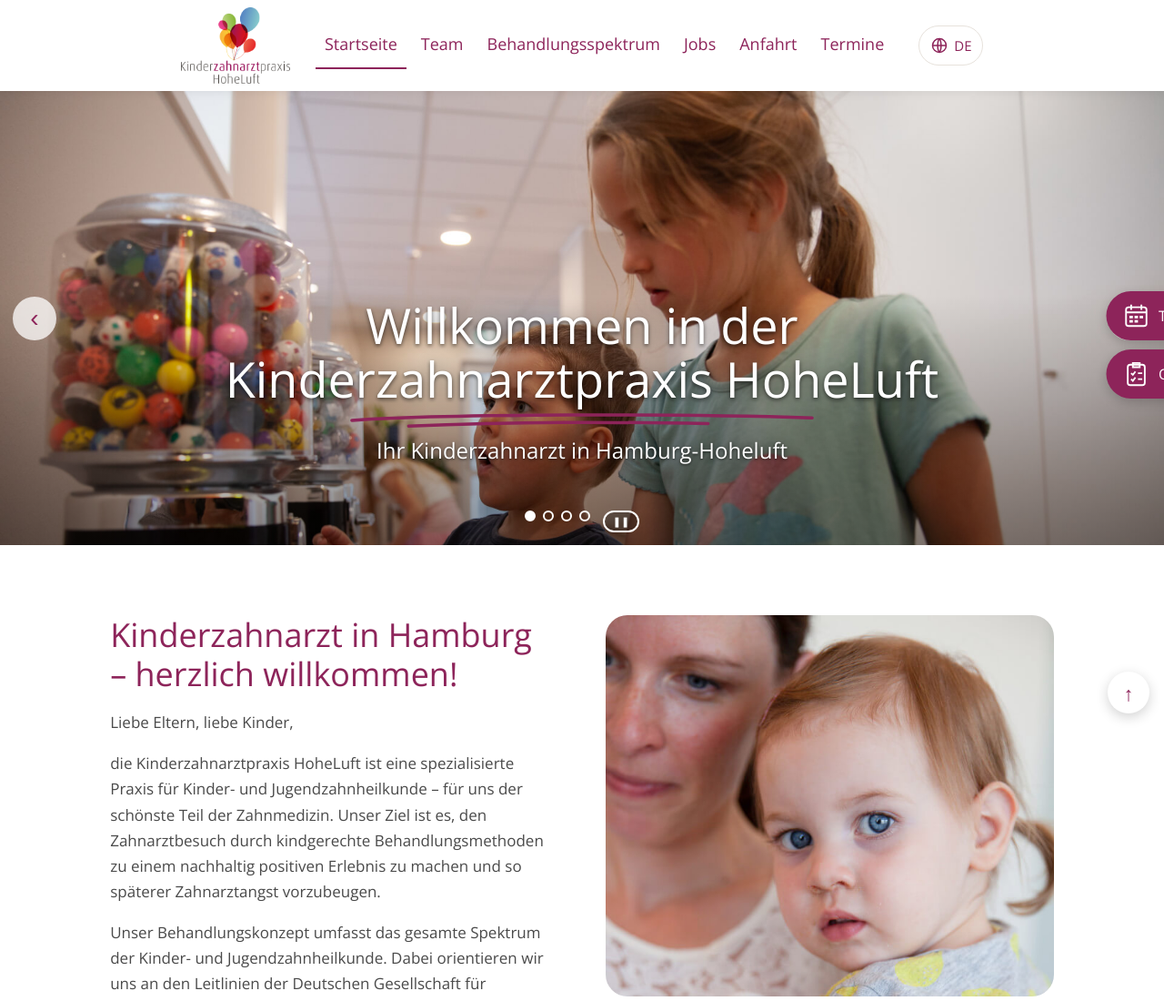
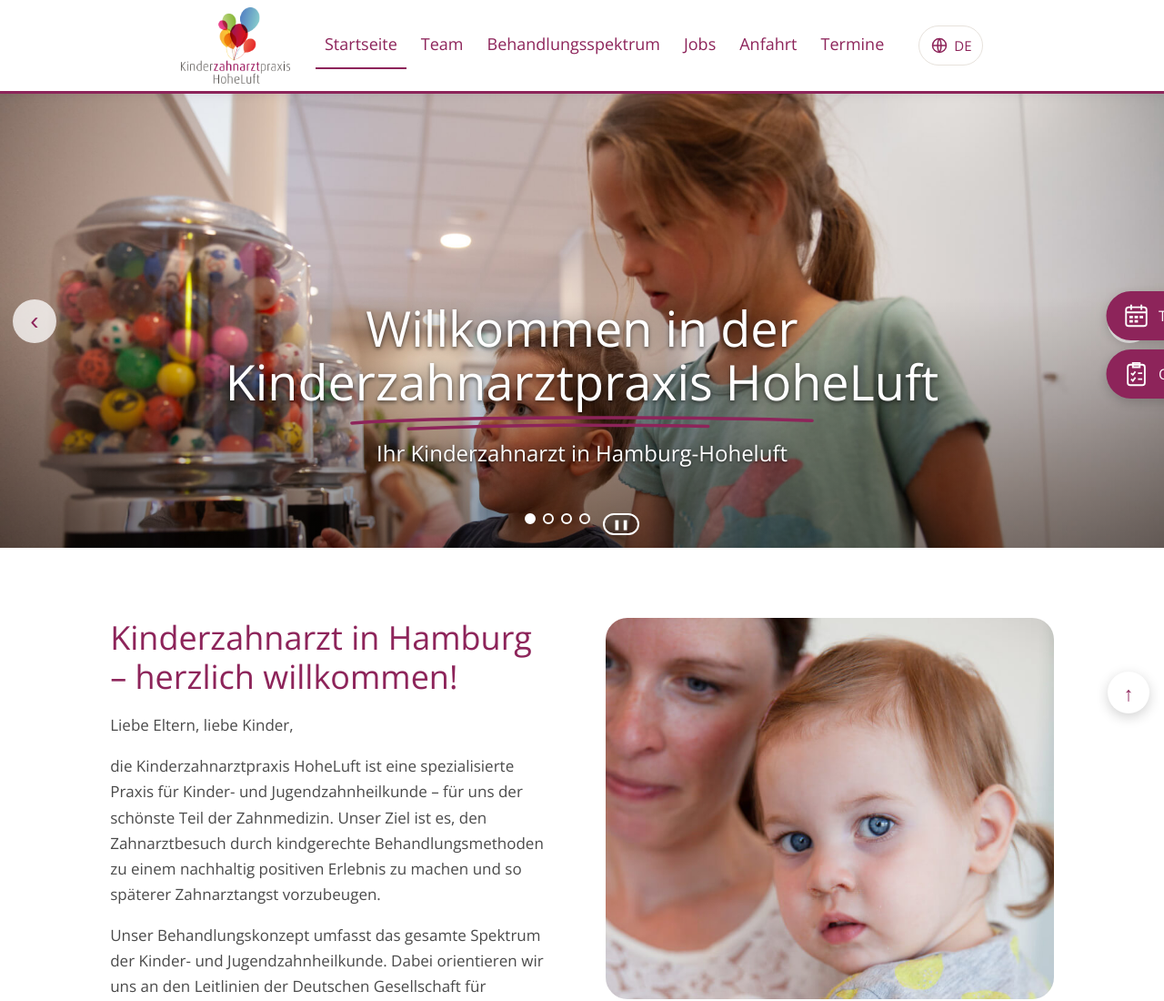
Before and after one commit to ntvc7dg98m-stack/hoheluft-vorschau, a plain HTML site: page index.html in a window 1280 px wide. Shown: the top 1100 px of the page at 91% size. Drawn offline with Linux system fonts and the light colour scheme; no server answers.

Commit message:
Dünne Linie unter der Kopfzeile
Co-Authored-By: Claude Opus 5.5 <noreply@anthropic.com>
Claude-Session: https://claude.ai/code/session_01XGtsX2UjCvgEjNyA316ncp

```diff
--- a/style.css
+++ b/style.css
@@ -257,3 +257,4 @@ footer{border-top-color:var(--be)}
 .slide::after,.slide.r::after{background:linear-gradient(0deg,rgb(0 0 0/.38),rgb(0 0 0/0) 55%)}
 @media(max-width:640px){.slide .cap,.slide.r .cap{left:50%;right:auto;bottom:36px}.slide::after,.slide.r::after{background:linear-gradient(0deg,rgb(0 0 0/.45),rgb(0 0 0/0) 65%)}}
 @media(max-width:640px){.slide .cap,.slide.r .cap{bottom:44px}}
+.top{border-bottom:3px solid var(--be)}
```
